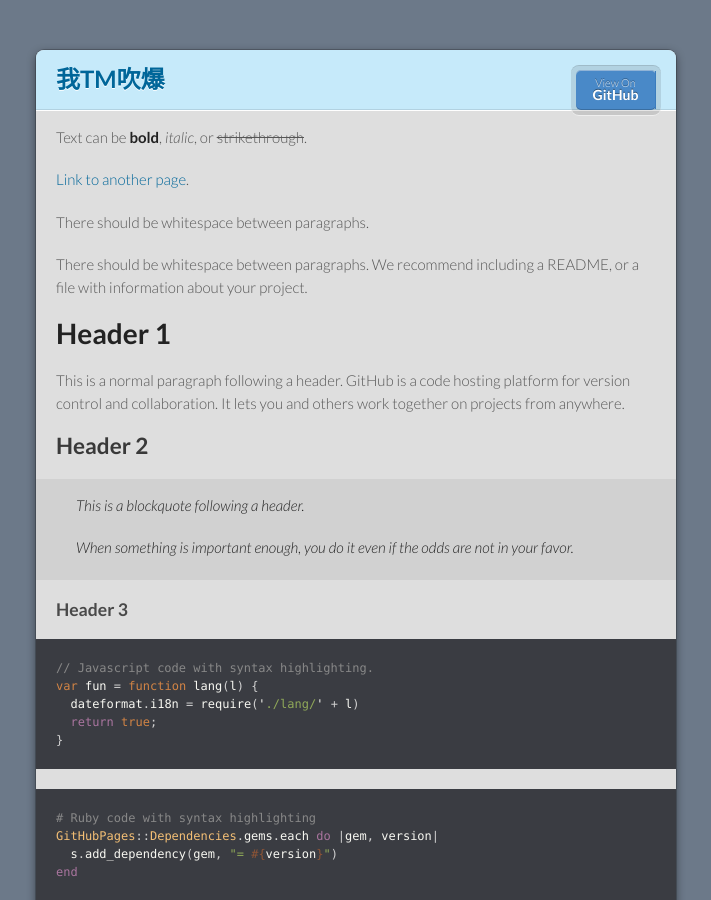
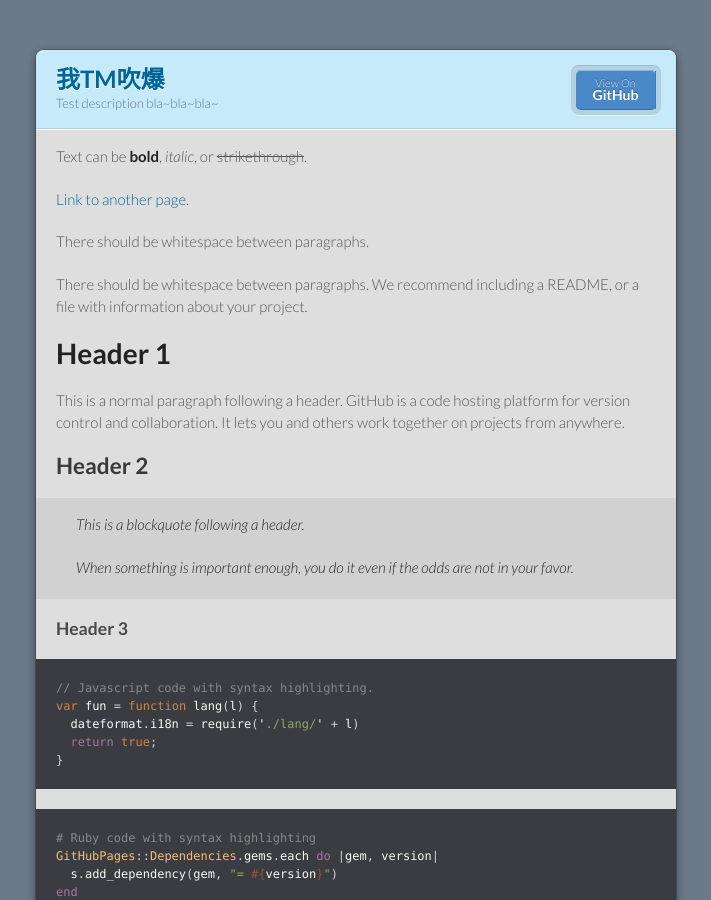
Before and after one commit to lymastee/gslib.github.io, a Jekyll site: the page built from index.md, in a window 1280 px wide and 900 px high. Shown: the whole window, without its empty margins (284-995 px from the left). Built offline with Jekyll 4.4.1, drawn with Linux system fonts in a browser that asks for light colours; the list of posts is cut into pages by our own code; the repository's description, which GitHub fills in, is left out.

Commit message:
Update _config.yml

```diff
--- a/_config.yml
+++ b/_config.yml
@@ -1,7 +1,7 @@
 # Created by Jekyll Writer
 title: 我TM吹爆
 author: lymastee
-description: ''
+description: 'Test description bla~bla~bla~'
 show_downloads: false
 permalink: '/:year/:month/:day/:title/'
 paginate: 6
```
